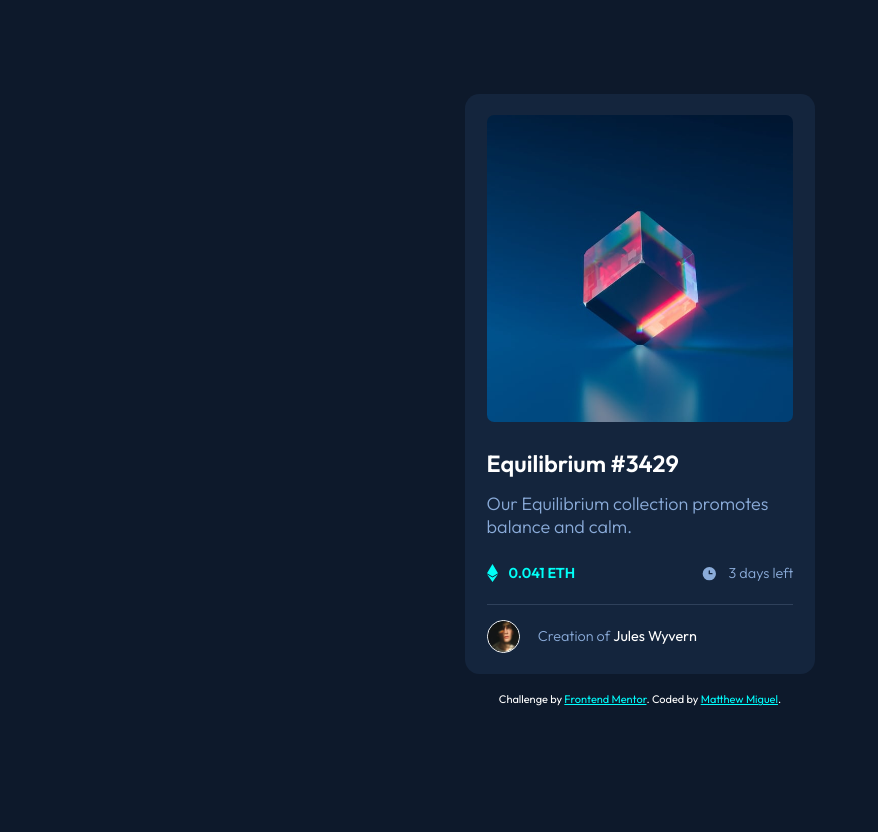
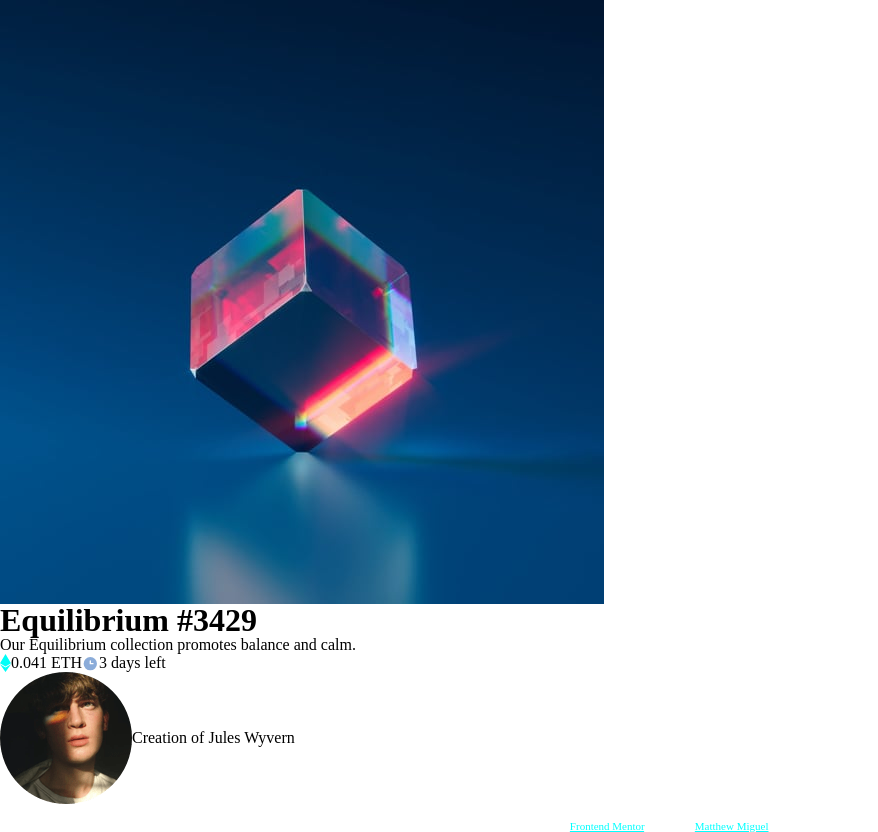
Before and after one commit to MattJM1007/NFT-Preview-Card, a plain HTML site: page index.html in a window 1280 px wide. Shown: the whole page, without its empty margins (0-878 px from the left). Before the commit the page ends 800 px from the top, so only its background shows below. Drawn offline with Linux system fonts and the light colour scheme.

Commit message:
refactored html and setup style sheet

```diff
--- a/index.html
+++ b/index.html
@@ -14,49 +14,32 @@
     <link rel="stylesheet" href="./styles.css" />
 
     <title>Frontend Mentor | NFT preview card component</title>
-
-    <style>
-      .attribution {
-        font-size: 11px;
-        text-align: center;
-        color: white;
-      }
-      .attribution a {
-        color: cyan;
-      }
-      .attribution {
-        margin-top: 1rem;
-      }
-    </style>
   </head>
   <body>
     <main>
-      <section class="mainimg">
-        <img class="productimg" src="./images/image-equilibrium.jpg" alt="equilibrium cube" />
-        <section class="overlay">
-          <img class="viewicon" src="./images/icon-view.svg" alt="view overlay icon" />
-        </section>
-      </section>
+      <div class="card">
+        <img class="card__img" src="./images/image-equilibrium.jpg" alt="clear, redish cube sitting on one corner against a dark blue background" />
 
-      <section class="info">
-        <h1 class="title">Equilibrium #3429</h1>
-        <p class="description">Our Equilibrium collection promotes balance and calm.</p>
-      </section>
+        <h1 class="card__title">Equilibrium #3429</h1>
+        <p class="card__description">Our Equilibrium collection promotes balance and calm.</p>
 
-      <section class="value">
-        <img class="icon" src="./images/icon-ethereum.svg" alt="ethereum icon" />
-        <h2 class="price text">0.041 ETH</h2>
-      </section>
+        <div class="card__value flex">
+          <div class="flex align-center">
+            <img class="icon" src="./images/icon-ethereum.svg" alt="" />
+            <span>0.041 ETH</span>
+          </div>
 
-      <section class="time">
-        <img class="icon" src="./images/icon-clock.svg" alt="clock icon" />
-        <h2 class="days text">3 days left</h2>
-      </section>
+          <div class="flex align-center">
+            <img class="icon" src="./images/icon-clock.svg" alt="" />
+            <span>3 days left</span>
+          </div>
+        </div>
 
-      <section class="author">
-        <img class="profilepic" src="./images/image-avatar.png" alt="profile pic" />
-        <h3 class="name">Creation of <span>Jules Wyvern</span></h3>
-      </section>
+        <div class="card__author flex align-center">
+          <img class="profilepic" src="./images/image-avatar.png" alt="profile pic" />
+          <p class="name">Creation of <span>Jules Wyvern</span></p>
+        </div>
+      </div>
     </main>
 
     <footer class="attribution">
--- a/styles.css
+++ b/styles.css
@@ -8,146 +8,86 @@
   --Dark-blue-line: hsl(215, 32%, 27%);
   --White: hsl(0, 0%, 100%);
   /* Fonts */
-  font-size: 18px;
   --Semi-bold: 600;
   --Normal: 400;
   --Light: 300;
 }
 
-* {
+/* reset */
+*,
+*::before,
+*::after {
   box-sizing: border-box;
+}
+
+h1,
+.h1,
+h2,
+.h2,
+h3,
+.h3,
+h4,
+.h4 {
+  line-height: 1;
+}
+
+body,
+h1,
+h2,
+h3,
+p,
+dl,
+dd,
+figure {
   margin: 0;
+}
+
+ul[class],
+ol[class] {
+  list-style: none;
   padding: 0;
 }
 
-body {
-  background-color: var(--Dark-blue-main);
-  font-family: Outfit, sans-serif;
-  display: flex;
-  flex-direction: column;
-  align-items: center;
-  justify-content: center;
-  height: 100vh;
+input,
+button,
+textarea,
+select {
+  font: inherit;
 }
 
-main {
-  background-color: var(--Dark-blue-card);
-  max-width: 350px;
-  padding: 1.2rem;
-  border-radius: 0.8rem;
+img {
+  max-inline-size: 100%;
+  display: block;
 }
 
-.productimg {
-  max-width: 100%;
-  border-radius: 0.4rem;
+/* utilities */
+.flex {
+  display: flex;
+}
+
+.align-center {
   align-items: center;
 }
 
-.title {
-  color: var(--White);
-  font-size: 1.3rem;
-  font-weight: var(--Semi-bold);
-  margin-top: 1.2rem;
+.visually-hidden:not(:focus):not(:active) {
+  position: absolute;
+  width: 1px;
+  height: 1px;
+  overflow: hidden;
+  clip: rect(0 0 0 0); /* Legacy property for Internet Explorer */
+  clip-path: inset(50%);
+  white-space: nowrap;
 }
 
-.description {
-  color: var(--Soft-blue);
-  font-size: 1rem;
-  font-weight: var(--Light);
-  margin: 0.8rem 0 1.2rem;
+/* FEM styles */
+.attribution {
+  font-size: 11px;
+  text-align: center;
+  color: white;
 }
-
-.value,
-.time,
-.icon,
-.text {
-  display: inline-block;
+.attribution a {
+  color: cyan;
 }
-
-.price {
-  color: var(--Cyan);
-  font-size: 0.8rem;
-  font-weight: var(--Semi-bold);
-  vertical-align: middle;
+.attribution {
+  margin-top: 1rem;
 }
-
-.days {
-  color: var(--Soft-blue);
-  font-size: 0.8rem;
-  font-weight: var(--Light);
-  vertical-align: middle;
-}
-
-.time {
-  float: right;
-}
-
-.icon {
-  vertical-align: middle;
-  margin-right: 0.4rem;
-}
-
-.profilepic {
-  max-width: 33px;
-  display: inline-block;
-  margin-right: 0.8rem;
-  border: 1px var(--White) solid;
-  border-radius: 50%;
-  vertical-align: middle;
-}
-
-.name {
-  vertical-align: middle;
-  display: inline-block;
-  font-size: 0.8rem;
-  color: var(--Soft-blue);
-  font-weight: var(--Light);
-}
-
-.name > span {
-  color: var(--White);
-  font-weight: normal;
-}
-
-.author {
-  border-top: 1px solid var(--Dark-blue-line);
-  margin-top: 1.2rem;
-  padding-top: 0.8rem;
-}
-
-.title:hover {
-  color: var(--Cyan);
-  cursor: pointer;
-}
-
-.name > span:hover {
-  color: var(--Cyan);
-  cursor: pointer;
-}
-
-.mainimg {
-  position: relative;
-}
-
-.overlay {
-  position: absolute;
-  top: 0;
-  bottom: 0;
-  width: 100%;
-  height: 98%;
-  border-radius: 0.4rem;
-  background-color: rgb(0, 255, 247, 50%);
-  opacity: 0;
-}
-
-.viewicon {
-  position: absolute;
-  left: 50%;
-  top: 50%;
-  transform: translate(-50%, -50%);
-}
-
-.overlay:hover {
-  cursor: pointer;
-  opacity: 1;
-}
```
